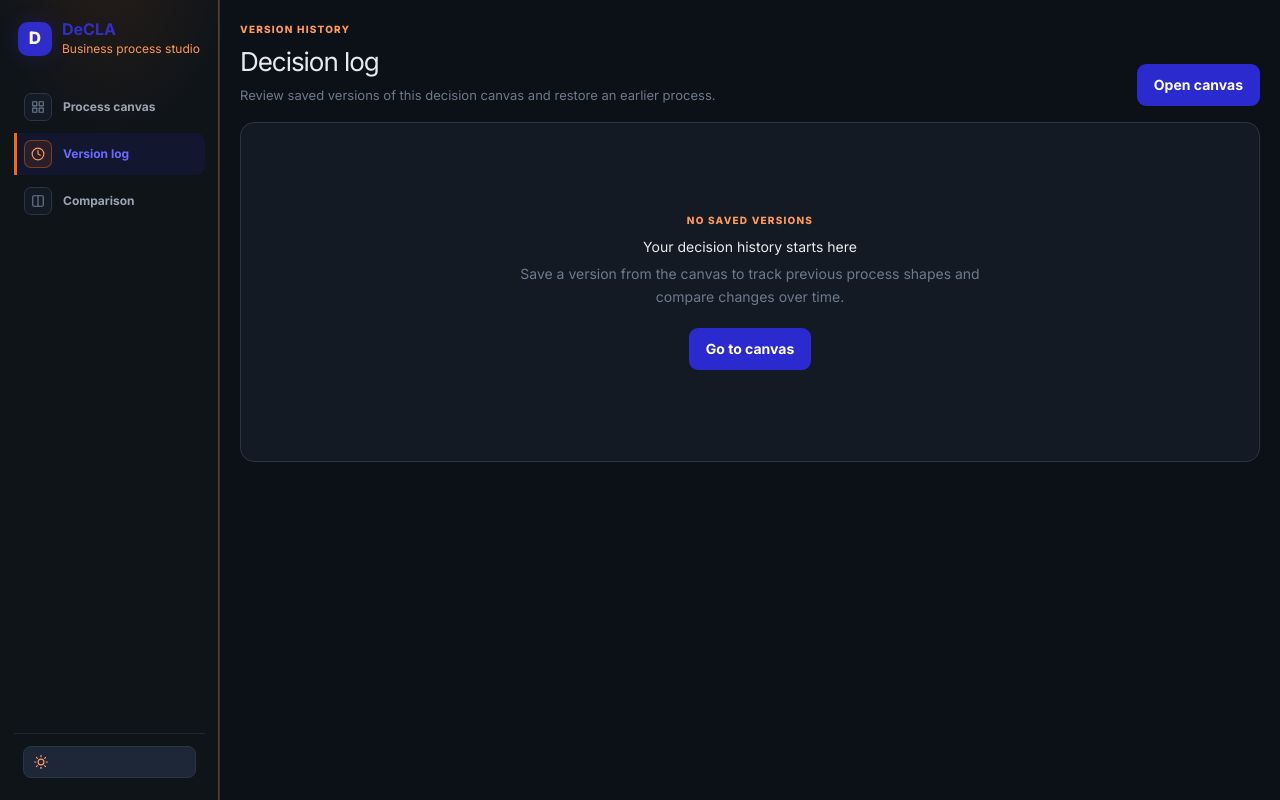
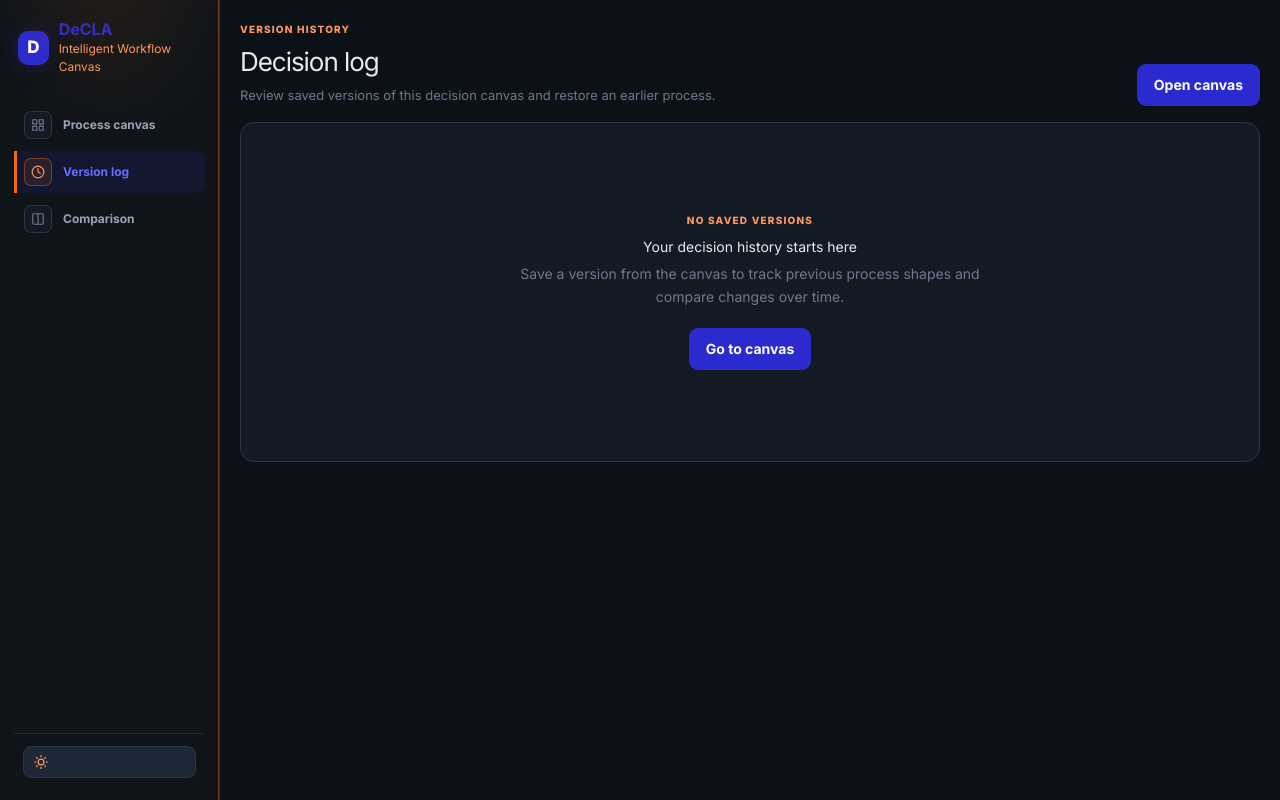
Before and after one commit to g-kannan/DeCLA, a Next.js app: page /log in a window 1280 px wide. Built offline with nearby package versions, Linux system fonts and the light colour scheme.

Commit message:
Update brand copy to reflect new description for DeCLA

```diff
--- a/app/components/app-shell.tsx
+++ b/app/components/app-shell.tsx
@@ -26,7 +26,7 @@ export function AppShell({ children, activeDataflowId }: AppShellProps) {
         <div className="sidebar-glow" aria-hidden="true" />
         <Link className="brand" href={`/canvas${suffix}`} aria-label="DeCLA home">
           <span className="brand-mark">D</span>
-          <span className="brand-copy"><strong>DeCLA</strong><small>Business process studio</small></span>
+          <span className="brand-copy"><strong>DeCLA</strong><small>Intelligent Workflow Canvas</small></span>
         </Link>
         <nav className="primary-nav" aria-label="Primary navigation">
           {navigation.map((item) => (
```
